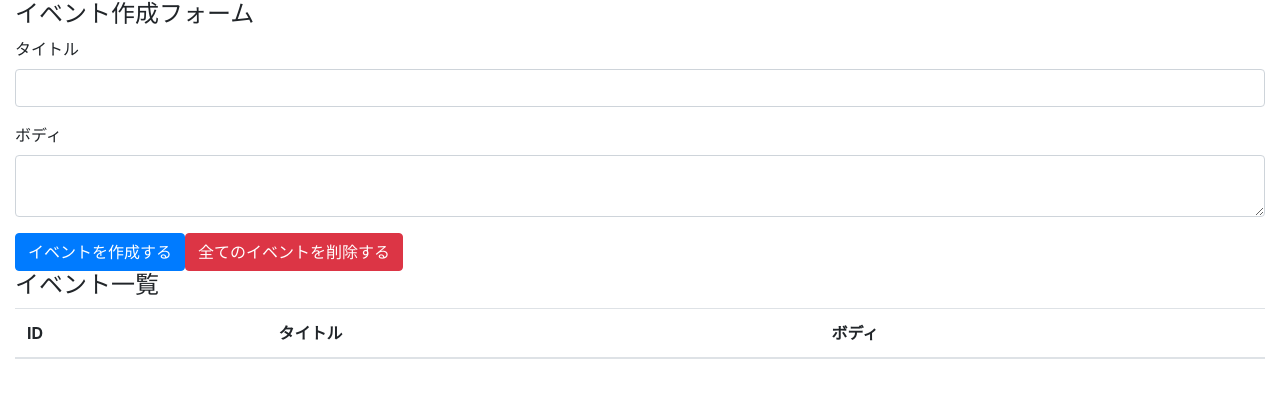
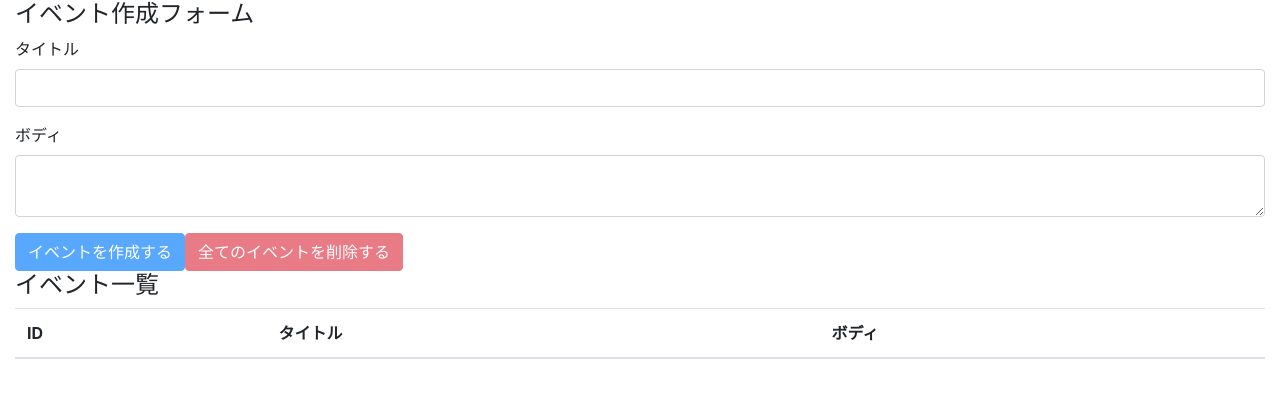
Before and after one commit to zuuumiii/react-hooks-101, a React (Create React App) app: page / in a window 1280 px wide. Shown: the top 398 px of the page. Built offline with nearby package versions, Linux system fonts and the light colour scheme.

Commit message:
implement all events delete feauture

```diff
--- a/src/components/App.js
+++ b/src/components/App.js
@@ -19,6 +19,17 @@ const App = () => {
     setBody("");
   };
   console.log(state);
+
+  const deleteAllEvents = (e) => {
+    e.preventDefault();
+    const result = window.confirm("全てのイベントを削除します");
+    if (result) {
+      dispatch({
+        type: "DELETE_ALL_EVENTS",
+      });
+    }
+  };
+
   return (
     <div className="container-fluid">
       <h4>イベント作成フォーム</h4>
@@ -41,10 +52,20 @@ const App = () => {
             onChange={(e) => setBody(e.target.value)}
           />
         </div>
-        <button className="btn btn-primary" onClick={addEvent}>
+        <button
+          className="btn btn-primary"
+          onClick={addEvent}
+          disabled={title || body ? false : true}
+        >
           イベントを作成する
         </button>
-        <button className="btn btn-danger">全てのイベントを削除する</button>
+        <button
+          className="btn btn-danger"
+          onClick={deleteAllEvents}
+          disabled={state.length !== 0 ? false : true}
+        >
+          全てのイベントを削除する
+        </button>
       </form>
       <h4>イベント一覧</h4>
       <table className="table table-hover">
--- a/src/components/Event.js
+++ b/src/components/Event.js
@@ -2,8 +2,9 @@ import React from "react";
 
 const Event = ({ event, dispatch }) => {
   const id = event.id;
-  const handleClickDeleteButotn = () => {
-    dispatch({ type: "DELETE_EVENT", id });
+  const handleClickDeleteButton = () => {
+    const result = window.confirm(`イベント（id=${id}）を削除します`);
+    if (result) dispatch({ type: "DELETE_EVENT", id });
   };
   return (
     <tr>
@@ -14,7 +15,7 @@ const Event = ({ event, dispatch }) => {
         <button
           type="button"
           className="btn btn-danger"
-          onClick={handleClickDeleteButotn}
+          onClick={handleClickDeleteButton}
         >
           削除
         </button>
```
